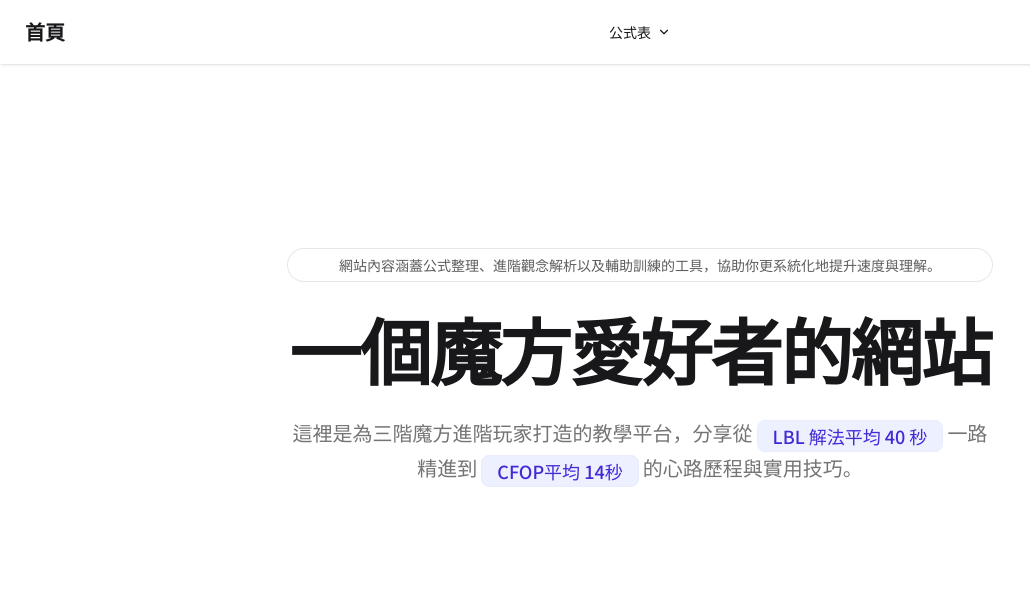
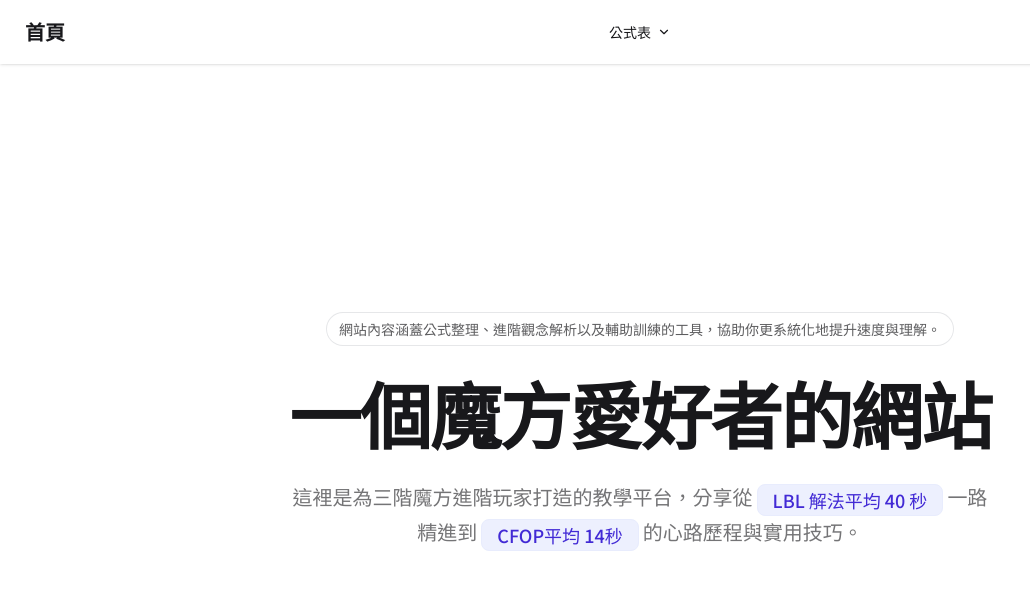
Before and after one commit to GaiaYang/cube-web, a Next.js app in the folder cube-web/: page / in a window 1280 px wide. Shown: the top 590 px of the page, without its empty margins (0-1030 px from the left). Built offline with nearby package versions, Linux system fonts and the light colour scheme.

Commit message:
簡化佈局結構

```diff
--- a/cube-web/package.json
+++ b/cube-web/package.json
@@ -22,10 +22,10 @@
   },
   "devDependencies": {
     "@eslint/eslintrc": "^3.3.1",
-    "@tailwindcss/postcss": "^4.1.8",
+    "@tailwindcss/postcss": "^4.1.10",
     "@tailwindcss/typography": "^0.5.16",
     "@types/node": "^22.15.31",
-    "@types/react": "^19.1.7",
+    "@types/react": "^19.1.8",
     "@types/react-dom": "^19.1.6",
     "daisyui": "^5.0.43",
     "eslint": "^9.28.0",
@@ -34,7 +34,7 @@
     "install": "^0.13.0",
     "prettier": "^3.5.3",
     "prettier-plugin-tailwindcss": "^0.6.12",
-    "tailwindcss": "^4.1.8",
+    "tailwindcss": "^4.1.10",
     "typescript": "^5.8.3"
   },
   "packageManager": "pnpm@10.12.1"
--- a/cube-web/src/app/layout.tsx
+++ b/cube-web/src/app/layout.tsx
@@ -33,7 +33,7 @@ export default function RootLayout({
   children: React.ReactNode;
 }>) {
   return (
-    <html lang="en">
+    <html lang="zh-Hant-TW">
       <body
         className={clsx(
           noto_sans_tc.className,
--- a/cube-web/src/app/not-found.tsx
+++ b/cube-web/src/app/not-found.tsx
@@ -2,13 +2,11 @@ import React from "react";
 
 import cn from "@/utils/cn";
 
-import FullHeightLayout from "@/components/layout/FullHeight";
 import Link from "next/link";
 import BasicLayout from "@/components/layout/Basic";
 
 export default function NotFound() {
   return (
-    <FullHeightLayout>
     <BasicLayout>
       <main
         className={cn(
@@ -34,6 +32,5 @@ export default function NotFound() {
         </div>
       </main>
     </BasicLayout>
-    </FullHeightLayout>
   );
 }
--- a/cube-web/src/app/page.tsx
+++ b/cube-web/src/app/page.tsx
@@ -3,37 +3,48 @@ import React from "react";
 import cn from "@/utils/cn";
 
 import BasicLayout from "@/components/layout/Basic";
-import FullHeightLayout from "@/components/layout/FullHeight";
 
 export default function Home() {
   return (
-    <FullHeightLayout>
     <BasicLayout>
       <main
         className={cn(
-            "mx-auto max-w-3xl text-center",
+          "mx-auto max-w-3xl items-center text-center",
           "flex flex-1 flex-col justify-center gap-8",
           "px-6 lg:px-8",
           "py-8 sm:py-12 lg:py-14",
         )}
       >
-          <div className="text-base-content/70 relative rounded-full px-3 py-1 text-sm/6 ring-1 ring-gray-900/10 hover:ring-gray-900/20">
+        <p
+          className={cn(
+            "text-base-content/70 relative rounded-2xl px-3 py-1 text-sm/6",
+            "ring-1 ring-gray-900/10 hover:ring-gray-900/20",
+          )}
+        >
           網站內容涵蓋公式整理、進階觀念解析以及輔助訓練的工具，協助你更系統化地提升速度與理解。
-          </div>
-          <h1 className="text-base-content text-5xl font-semibold tracking-tight text-balance sm:text-7xl">
+        </p>
+        <h1
+          className={cn(
+            "text-base-content font-semibold tracking-tight text-balance",
+            "text-5xl sm:text-6xl md:text-7xl",
+          )}
+        >
           一個魔方愛好者的網站
         </h1>
-          <p className="text-base-content/60 text-lg font-medium text-pretty sm:text-xl/8">
+        <p
+          className={cn(
+            "text-base-content/60 font-medium text-pretty",
+            "text-lg sm:text-xl/8",
+          )}
+        >
           <span>這裡是為三階魔方進階玩家打造的教學平台，分享從</span>
           <Highlight>LBL 解法平均 40 秒</Highlight>
           一路精進到
           <Highlight>CFOP平均 14秒</Highlight>
           <span>的心路歷程與實用技巧。</span>
         </p>
-          <div className="mt-16 sm:mt-20 lg:mt-24"></div>
       </main>
     </BasicLayout>
-    </FullHeightLayout>
   );
 }
 
@@ -44,7 +55,12 @@ function Highlight({
   HTMLSpanElement
 >) {
   return (
-    <span className="badge badge-soft badge-primary badge-lg sm:badge-xl mx-1">
+    <span
+      className={cn(
+        "badge badge-soft badge-primary mx-1",
+        "badge-lg sm:badge-xl",
+      )}
+    >
       {children}
     </span>
   );
--- a/cube-web/src/components/layout/Basic/Drawer.tsx
+++ b/cube-web/src/components/layout/Basic/Drawer.tsx
@@ -14,9 +14,9 @@ export default function Drawer({
   const drawerId = id || _id;
 
   return (
-    <div className="drawer drawer-end flex-1">
+    <div className="drawer drawer-end min-h-screen">
       <input id={drawerId} type="checkbox" className="drawer-toggle" />
-      <div className="drawer-content flex flex-col">{children}</div>
+      <div className="drawer-content">{children}</div>
       <div className="drawer-side z-20">
         <label
           htmlFor={drawerId}
--- a/cube-web/src/components/layout/Basic/index.tsx
+++ b/cube-web/src/components/layout/Basic/index.tsx
@@ -10,14 +10,14 @@ import { DrawerMenu } from "./menu/MobileMenu";
 export default function BasicLayout({ children }: React.PropsWithChildren) {
   return (
     <>
-      <div className="flex min-h-screen flex-col">
-        <header className="sticky top-0 z-10">
-          <Navbar />
-        </header>
-        <Drawer id={drawerId} renderSide={<DrawerMenu />}>
+      <Drawer id={drawerId} renderSide={<DrawerMenu />}>
+        <div className="flex min-h-screen flex-col">
+          <header className="sticky top-0 z-10">
+            <Navbar />
+          </header>
           <div className="flex flex-1 flex-col">{children}</div>
-        </Drawer>
-      </div>
+        </div>
+      </Drawer>
       <Footer />
     </>
   );
--- a/cube-web/src/components/layout/FullHeight.tsx
+++ /dev/null
@@ -1,7 +0,0 @@
-import React from "react";
-
-export default function FullHeightLayout({
-  children,
-}: React.PropsWithChildren) {
-  return <div className="flex min-h-screen flex-col">{children}</div>;
-}
```
Also changed, not shown: 1 other file (tests, documents, lock files or other folders). Lines whose indentation alone changed are shown as unchanged.
